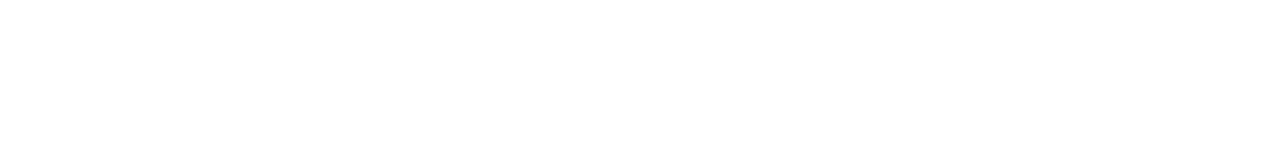
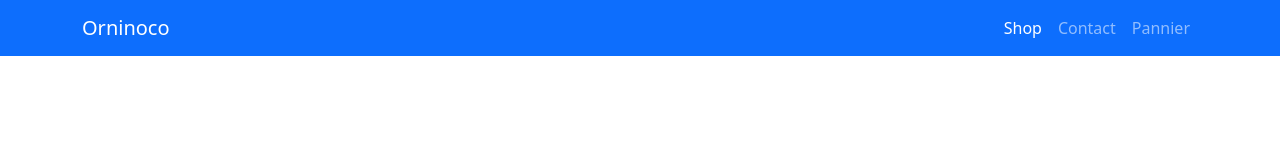
Before and after one commit to Wormav/Orinoco, a website: page index.html in a window 1280 px wide. Drawn offline with nearby package versions, Linux system fonts and the light colour scheme.

Commit message:
Bootstrap npm

```diff
--- a/index.html
+++ b/index.html
@@ -11,6 +11,7 @@
     <!-- Link -->
 
     <link rel="stylesheet" href="style/css/style.css" />
+    <link rel="stylesheet" href="node_modules/bootstrap/dist/css/bootstrap.css">
 
     <!-- Link -->
 
@@ -20,24 +21,37 @@
   <!-- Body -->
 
   <body>
-    <!-- Bootstrap -->
-    <link
-      href="https://cdn.jsdelivr.net/npm/bootstrap@5.1.3/dist/css/bootstrap.min.css"
-      rel="stylesheet"
-      integrity="sha384-1BmE4kWBq78iYhFldvKuhfTAU6auU8tT94WrHftjDbrCEXSU1oBoqyl2QvZ6jIW3"
-      crossorigin="anonymous"
-    />
-
-    <!-- Bootstrap -->
-    <!-- script -->
-
-    <script
-      src="https://cdn.jsdelivr.net/npm/bootstrap@5.1.3/dist/js/bootstrap.bundle.min.js"
-      integrity="sha384-ka7Sk0Gln4gmtz2MlQnikT1wXgYsOg+OMhuP+IlRH9sENBO0LRn5q+8nbTov4+1p"
-      crossorigin="anonymous"
-    ></script>
-
-    <!-- script -->
+    <header>
+      <nav class="navbar bg-primary navbar-dark navbar-expand-md sticky-top">
+        <div class="container">
+          <div class="navbar-brand">Orninoco</div>
+          <button
+            class="navbar-toggler"
+            data-bs-toggle="collapse"
+            data-bs-target="#navbarText"
+          >
+            <span class="navbar-toggler-icon"></span>
+          </button>
+          <div
+            id="navbarText"
+            class="text-end collapse navbar-collapse justify-content-end"
+          >
+            <ul class="navbar-nav mt-md-0 mt-4">
+              <li class="nav-item">
+                <a class="nav-link active" href="#">Shop</a>
+              </li>
+              <li class="nav-item">
+                <a class="nav-link" href="#">Contact</a>
+              </li>
+              <li class="nav-item">
+                <a class="nav-link" href="#">Pannier</a>
+              </li>
+            </ul>
+          </div>
+        </div>
+      </nav>
+    </header>
+    <script src="node_modules/bootstrap/dist/js/bootstrap.js"></script>
   </body>
 
   <!-- Body -->
```
Also changed, not shown: package.json (added, +22 -0 lines), 1 other file.
